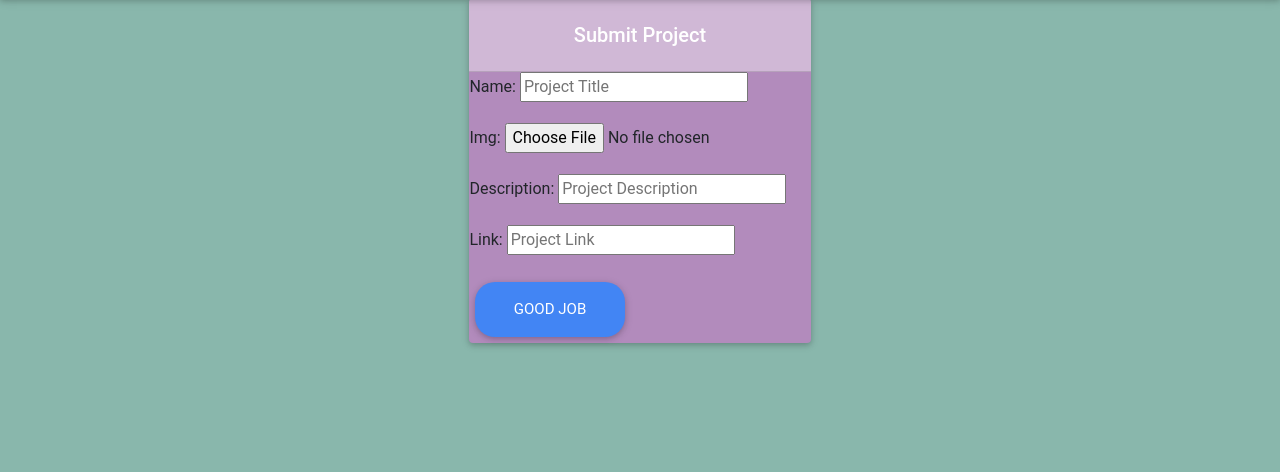
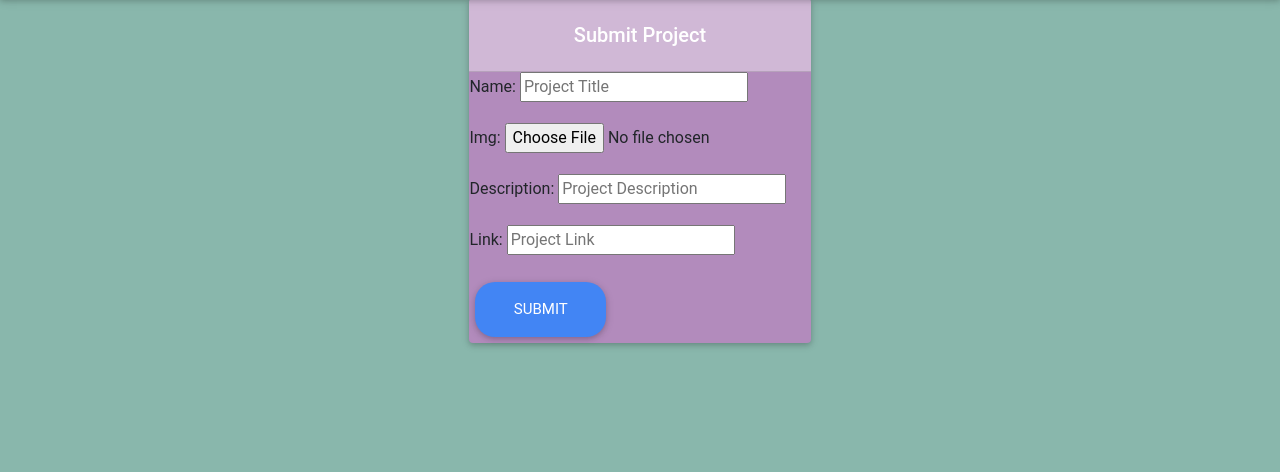
Before and after one commit to rehemafaith/Awards, a Django app: page /new_project in a window 1280 px wide. Shown: the part 63-535 px from the top of the page. Run offline with Django 3.2, Linux system fonts and the light colour scheme; the visitor is signed in with stand-in values (Sample User, id 1); some libraries are stand-ins or nearby versions.

```diff
--- a/awarded/templates/project_form.html
+++ b/awarded/templates/project_form.html
@@ -17,7 +17,7 @@
          {% csrf_token %}
          {{ form.as_p }}
 
-         <span style="border-radius: 20px;" class="btn btn-primary btn-lg"><i class="glyphicon glyphicon-ok"></i> Good job</span>
+         <span style="border-radius: 20px;" class="btn btn-primary btn-lg"><i class="glyphicon glyphicon-ok"></i>Submit</span>
 
       </form>
    </div>
```
